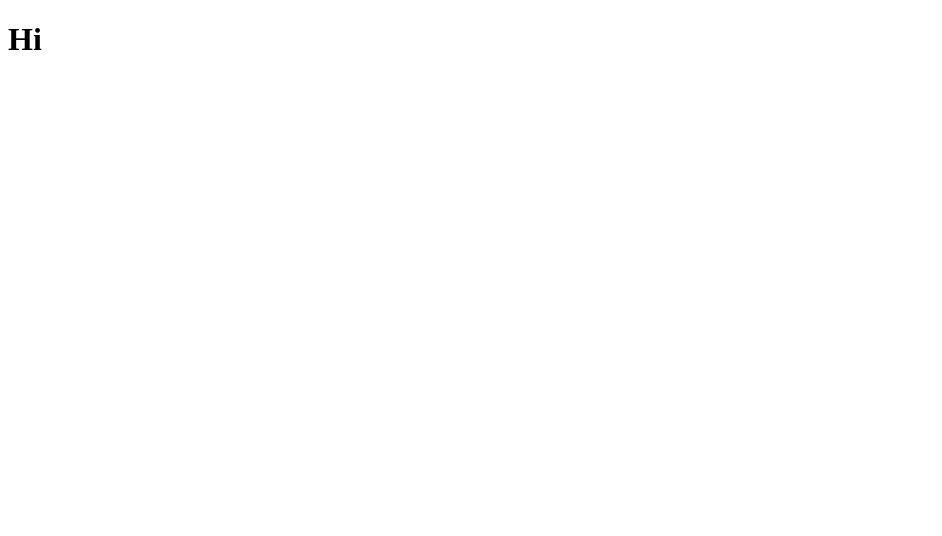
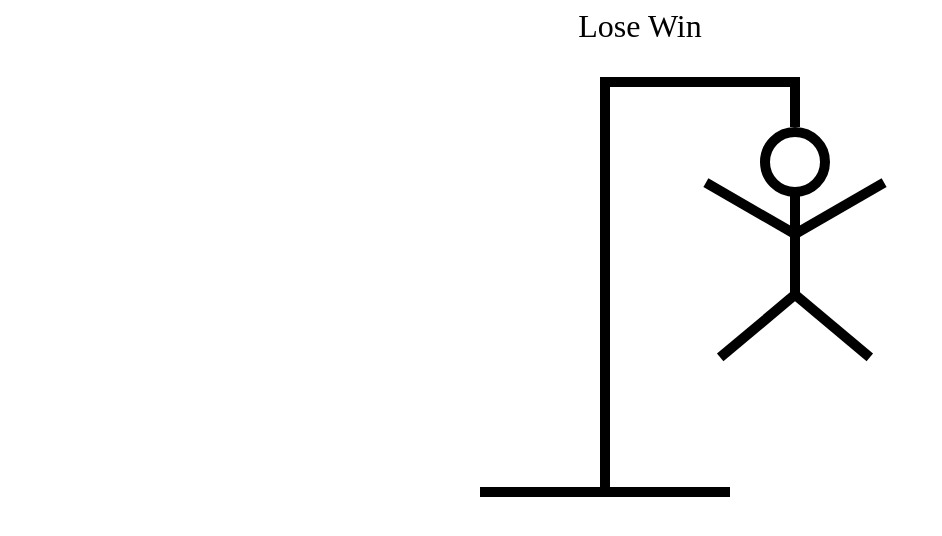
Before and after one commit to NehuenOlivera/hangman-react, a React (Vite) app: page / in a window 1280 px wide. Shown: the top 536 px of the page, without its empty margins (0-942 px from the left). Built offline with nearby package versions, Linux system fonts and the light colour scheme.

Commit message:
Adding Hangman drawing

```diff
--- a/src/App.tsx
+++ b/src/App.tsx
@@ -1,5 +1,8 @@
 import { useState } from 'react'
 import words from './wordList.json'
+import { HangmanDrawing } from './HangmanDrawing'
+import { HangmanWord } from './HangmanWord'
+import { Keyboard } from './Keyboard'
 
 function App() {
   const [wordToGuess, setWordToGuess] = useState(() => {
@@ -8,7 +11,26 @@
   })
   const [guessedLetters, setGuessedLetters] = useState<string[]>([])
 
-  return <h1>Hi</h1>
+  return (
+    <div
+      style={{
+        maxWidth: '800px',
+        display: 'flex',
+        flexDirection: 'column',
+        gap: '2rem',
+        margin: '0 auto',
+        alignItems: 'center'
+      }}
+    >
+      <div style={{ fontSize: '2rem', textAlign: "center"}}>
+        Lose
+        Win
+      </div>
+      <HangmanDrawing/>
+      <HangmanWord/>
+      <Keyboard/>
+
+    </div>
+  )
 }
-
 export default App
--- /dev/null
+++ b/src/HangmanDrawing.tsx
@@ -0,0 +1,94 @@
+const HEAD = (
+    <div style={{
+        width: '50px',
+        height: '50px',
+        borderRadius: "100%",
+        border: '10px solid black',
+        position: 'absolute',
+        top: '50px',
+        right: '-30px',
+    }}/>
+)
+
+const BODY = (
+    <div style={{
+        width: '10px',
+        height: '100px',
+        background: 'black',
+        position: 'absolute',
+        top: '118px',
+        right: 0,
+    }}/>
+)
+
+const RIGHT_ARM = (
+    <div style={{
+        width: '100px',
+        height: '10px',
+        background: 'black',
+        position: 'absolute',
+        top: '150px',
+        right: '-100px',
+        rotate: '-30deg',
+        transformOrigin: 'left bottom',
+    }}/>
+)
+
+const LEFT_ARM = (
+    <div style={{
+        width: '100px',
+        height: '10px',
+        background: 'black',
+        position: 'absolute',
+        top: '150px',
+        right: '10px',
+        rotate: '30deg',
+        transformOrigin: 'right bottom',
+    }}/>
+)
+
+const RIGHT_LEG = (
+    <div style={{
+        width: '100px',
+        height: '10px',
+        background: 'black',
+        position: 'absolute',
+        top: '210px',
+        right: '-90px',
+        rotate: '40deg',
+        transformOrigin: 'left bottom',
+    }}/>
+)
+
+const LEFT_LEG = (
+    <div style={{
+        width: '100px',
+        height: '10px',
+        background: 'black',
+        position: 'absolute',
+        top: '210px',
+        right: 0,
+        rotate: '-40deg',
+        transformOrigin: 'right bottom',
+    }}/>
+)
+
+
+export function HangmanDrawing() {
+    return <div style={{ position: 'relative'}}>
+        {HEAD}
+        {BODY}
+        {RIGHT_ARM}
+        {LEFT_ARM}
+        {RIGHT_LEG}
+        {LEFT_LEG}
+        {/* Hanging part */}
+        <div style={{ height: '50px', width: '10px', background: 'black', position:'absolute', right: 0}}></div>
+        {/* Top */}
+        <div style={{ height: '10px', width: '200px', background: 'black', marginLeft: '120px'}}></div>
+        {/* Pole */}
+        <div style={{ height: '400px', width: '10px', background: 'black', marginLeft: '120px'}}></div>
+        {/* Base */}
+        <div style={{ height: '10px', width: '250px', background: 'black'}}></div>
+    </div>
+}
--- /dev/null
+++ b/src/HangmanWord.tsx
@@ -0,0 +1,3 @@
+export function HangmanWord() {
+
+}
--- /dev/null
+++ b/src/Keyboard.tsx
@@ -0,0 +1,3 @@
+export function Keyboard() {
+
+}
```
